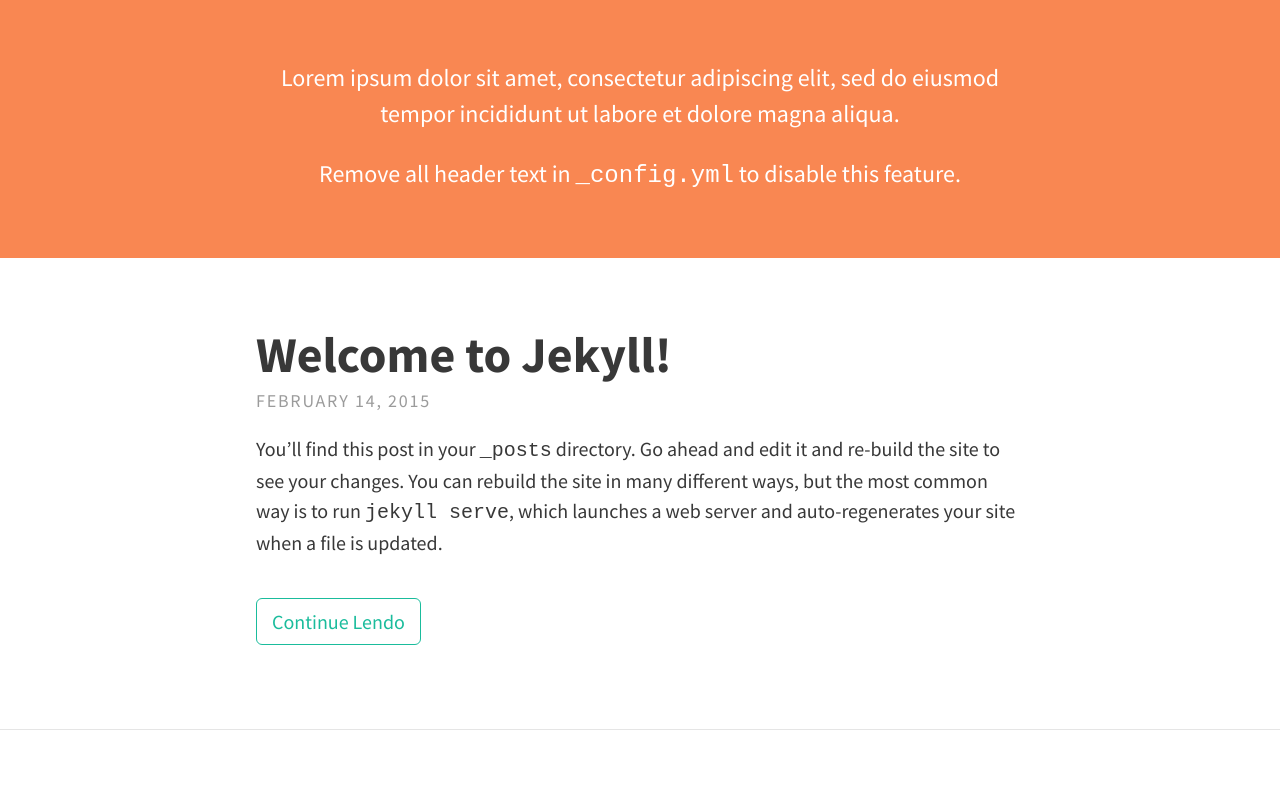
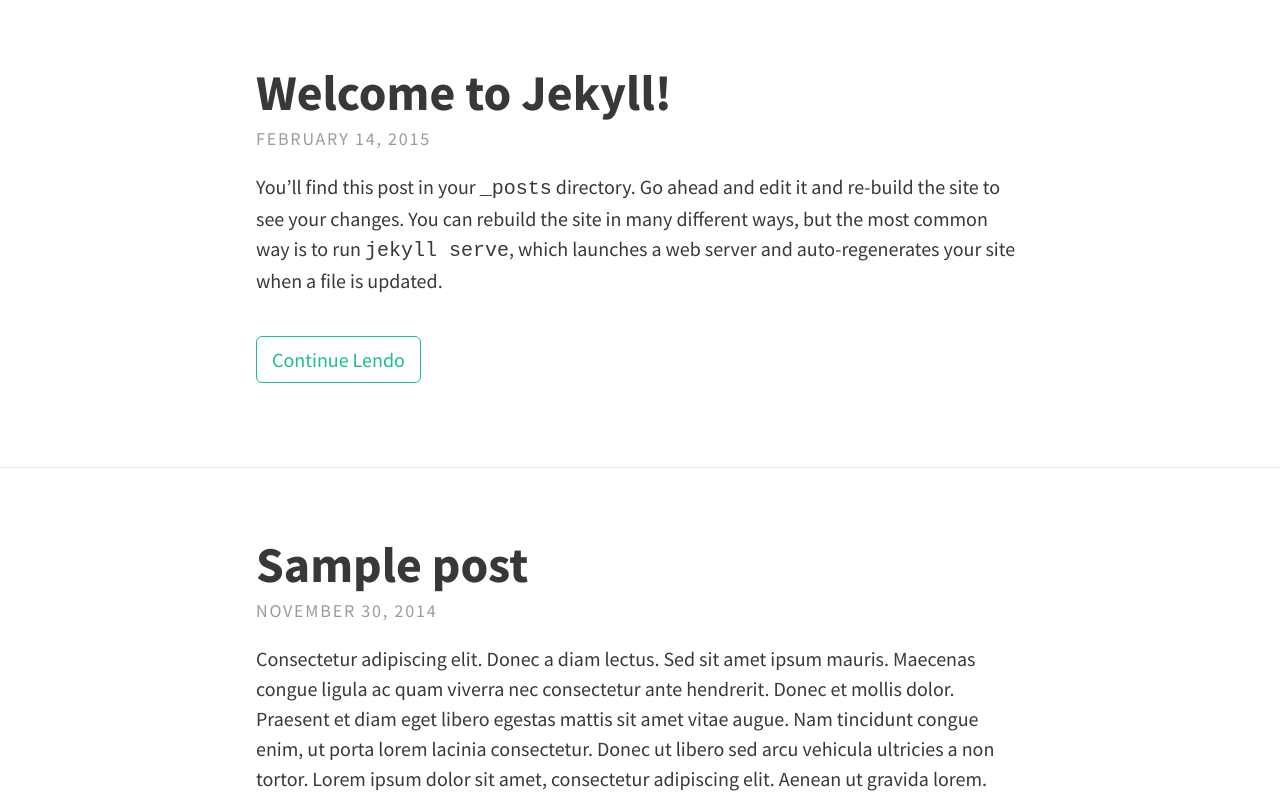
Before and after one commit to pedrohs/pedrohs.github.io, a Jekyll site: the page built from index.html, in a window 1280 px wide and 900 px high, cut to the strip 104-900 px from the top of the window. Built offline with Jekyll 4.4.1, drawn with Linux system fonts in a browser that asks for light colours; nearby versions of some CDN libraries; the list of posts is cut into pages by our own code.

Commit message:
Update _config.yml

```diff
--- a/_config.yml
+++ b/_config.yml
@@ -1,6 +1,6 @@
 # SITE CONFIGURATION
 baseurl: "" # the subpath of your site, e.g. /blog/
-url: "http://example.com" # the base hostname & protocol for your site
+url: "https://pedrohs.github.io/" # the base hostname & protocol for your site
 
 # THEME-SPECIFIC CONFIGURATION
 theme:
@@ -11,10 +11,7 @@
   description: "Tutoriais sobre arduino, node.js e muito mais" # used by search engines
 
   # Header and footer text
-  header_text: >
-     <p>Lorem ipsum dolor sit amet, consectetur adipiscing elit, sed do eiusmod tempor incididunt ut labore et dolore magna aliqua.</p>
-
-     <p>Remove all header text in <code>_config.yml</code> to disable this feature.</p>
+  header_text:
   footer_text: >
    Powered by <a href="http://jekyllrb.com">Jekyll</a> with <a href="https://rohanchandra.github.io/project/type/">Type Theme</a>
 
```
